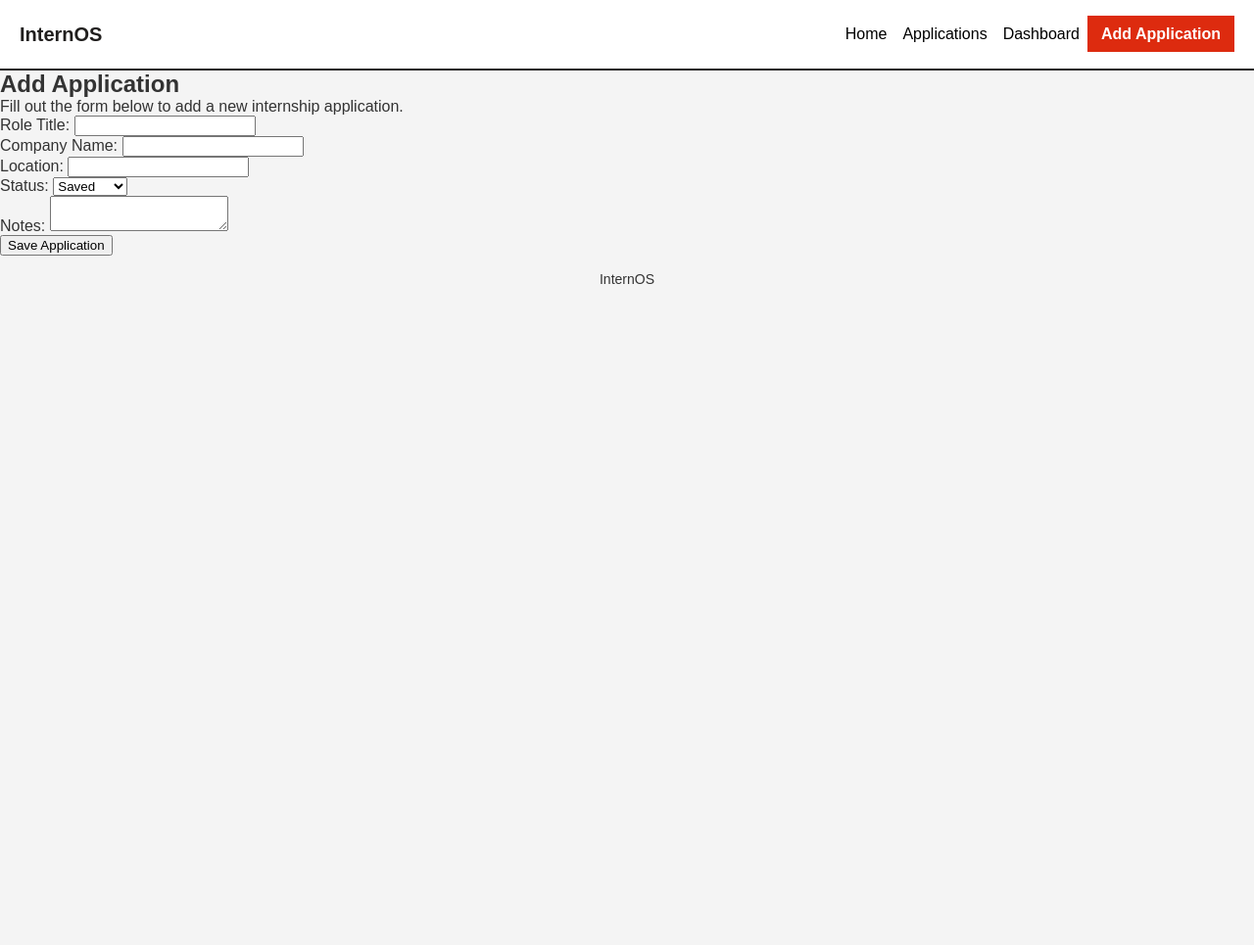
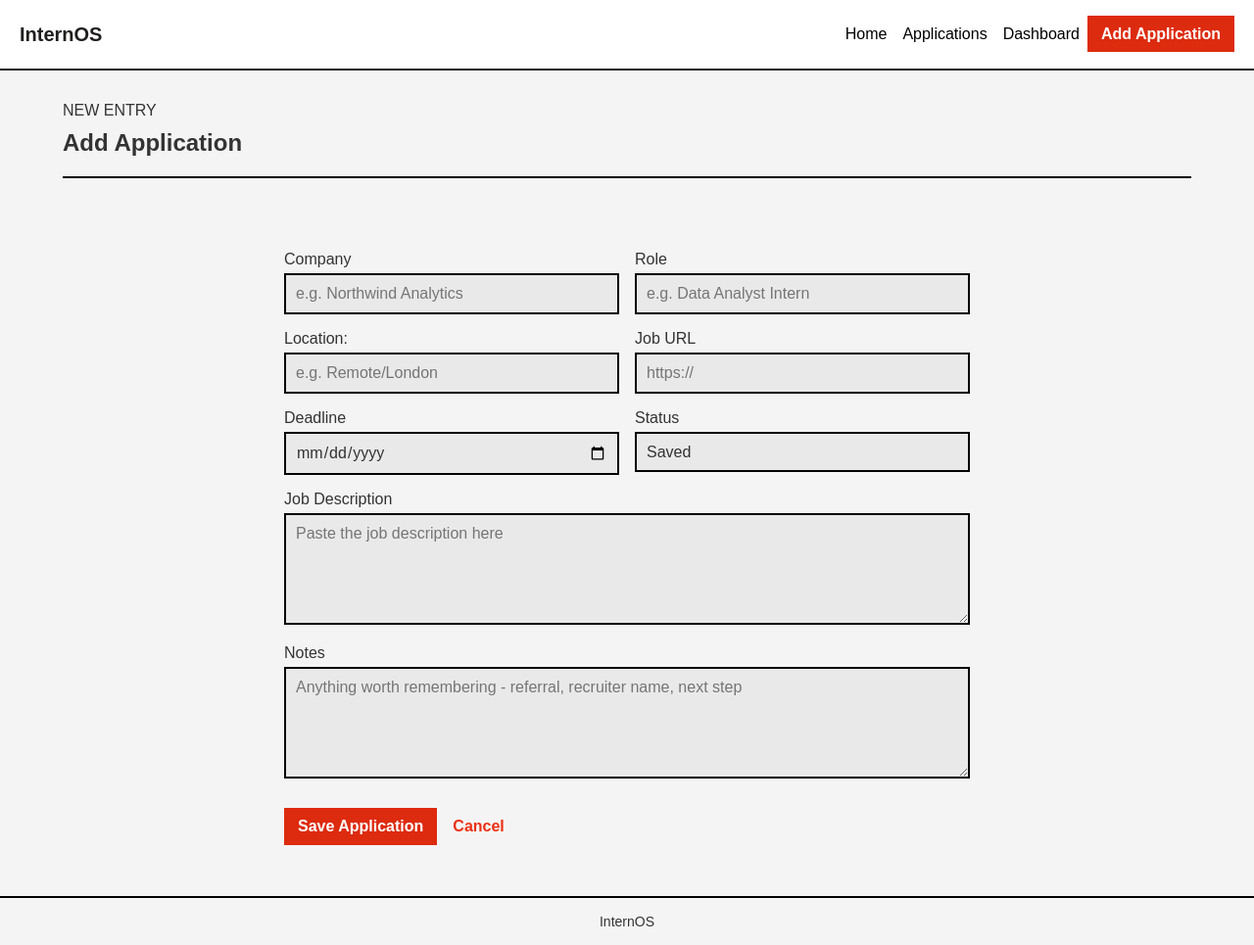
Before and after one commit to 30oh/internos, a Flask app: page /add-application in a window 1280 px wide. Shown: the whole page at 98% size. Before the commit the page ends 290 px from the top, so only its background shows below. Run offline with Flask 3, Linux system fonts and the light colour scheme.

Commit message:
Add Application Styled

```diff
--- a/static/css/styles.css
+++ b/static/css/styles.css
@@ -4,6 +4,19 @@
 }
 
 p, h1, h2, h3 {
+    margin: 0;
+}
+
+input, select, textarea, button {
+    appearance: none;          /* strips OS-native rendering */
+    -webkit-appearance: none;  /* Safari still needs the prefix */
+    font-family: inherit;      /* form controls don't inherit fonts by default */
+    font-size: inherit;
+    color: inherit;
+    background: none;
+    border: none;
+    border-radius: 0;
+    padding: 0;
     margin: 0;
 }
 
@@ -61,7 +74,7 @@ body {
 }
 
 /* Button styles */
-.navbar .addappbtn, .button-group .addappbtn, .addappbtn a {
+.navbar .addappbtn, .button-group .addappbtn, .addappbtn a, .save-application {
     background-color: #DD2B0F;
     color: #fff;
     font-weight: bold;
@@ -69,7 +82,7 @@ body {
     text-decoration: none;
 }
 
-.navbar .addappbtn:hover, .button-group .addappbtn:hover {
+.navbar .addappbtn:hover, .button-group .addappbtn:hover, .save-application:hover {
     color: #fff;
     background-color: #AE1800;
     text-decoration: none;
@@ -188,6 +201,68 @@ body {
 
 .dashboard-statistics {
     border-bottom: 2px solid #000;
+}
+
+/* Add Application Styling */
+
+.add-application-form {
+    border-bottom: 2px solid #000;
+}
+
+.main-add-application-section .container {
+    display: flex;
+    flex-direction: column;
+    border-bottom: 2px solid #000;
+    gap: 10px;
+    padding-bottom: 20px;
+}
+
+.add-application-form {
+    padding-bottom: 20px;
+    gap: 16px;
+    padding-top: 10px;
+}
+
+.add-application-form form {
+    display: grid;
+    grid-template-columns: repeat(2, 1fr);
+    gap: 16px;
+    max-width: 700px;
+    margin-inline: auto;
+}
+
+.add-application-form label {
+    display: block;
+    padding-bottom: 5px;
+}
+
+.add-application-form input, .add-application-form select, .add-application-form textarea {
+    background-color: #EAE9E9;
+    width: 100%;
+    border: 2px solid #000;
+}
+
+.add-application-form input, .add-application-form select {
+    padding: 10px 10px;
+}
+
+.add-application-form textarea {
+    padding: 10px;
+}
+
+.add-application-form .full-width, .add-application-form .form-actions {
+    grid-column: 1 / -1;
+}
+
+.add-application-form .form-actions {
+    padding-top: 10px;
+    display: flex;
+    gap: 16px;
+}
+
+.add-application-form .cancel {
+    color: #EC3013;
+    font-weight: bold;
 }
 
 /* Table Desgin */
--- a/templates/add_application.html
+++ b/templates/add_application.html
@@ -2,46 +2,69 @@
 
 {% block content %}
 
-<section>
+    <section class = "main-add-application-section">
+        <div class = "container">
+            <p class = "new-entry">NEW ENTRY</p>
             <h1>Add Application</h1>
-    <p>Fill out the form below to add a new internship application.</p>
+        </div>
     </section>
 
-<section>
+    <section class = "add-application-form">
+        <div class = "container">
             <form>
                 <div class="form-group">
-            <label for="role">Role Title:</label>
-            <input type="text" id="role" name="role" required>
+                    <label for="company">Company</label>
+                    <input type="text" id="company" name="company" placeholder="e.g. Northwind Analytics" required>
                 </div>
 
                 <div class="form-group">
-            <label for="company">Company Name:</label>
-            <input type="text" id="company" name="company" required>
+                    <label for="role">Role</label>
+                    <input type="text" id="role" name="role" placeholder="e.g. Data Analyst Intern" required>
                 </div>
 
                 <div class="form-group">
                     <label for="location">Location:</label>
-            <input type="text" id="location" name="location" required>
+                    <input type="text" id="location" name="location" placeholder="e.g. Remote/London" required>
                 </div>
 
                 <div class="form-group">
-            <label for="status">Status:</label>
+                    <label for="jobURL">Job URL</label>
+                    <input type="text" id="jobURL" name="jobURL" placeholder="https://" required>
+                </div>
+
+                <div class="form-group">
+                    <label for="deadline">Deadline</label>
+                    <input type="date" id="deadline" name="deadline" required>
+                </div>
+
+                <div class="form-group">
+                    <label for="status">Status</label>
                     <select id="status" name="status" required>
                         <option>Saved</option>
                         <option>Applied</option>
+                        <option>Online Assessment</option>
                         <option>Interview</option>
+                        <option>Offer</option>
                         <option>Rejected</option>
-                <option>Offer</option>
+                        <option>Withdrawn</option>
                     </select>
                 </div>
-
-        <div class="form-group">
-            <label for="notes">Notes:</label>
-            <textarea id="notes" name="notes"></textarea>
+                <div class="form-group full-width">
+                    <label for="jobDesc">Job Description</label>
+                    <textarea id="jobDesc" name="jobDesc" placeholder="Paste the job description here" rows="5"></textarea>
                 </div>
 
-        <button type="submit">Save Application</button>
+                <div class="form-group full-width">
+                    <label for="notes">Notes</label>
+                    <textarea id="notes" name="notes" placeholder="Anything worth remembering - referral, recruiter name, next step" rows="5"></textarea>
+                </div>
+
+                <div class="form-actions">
+                    <button type="submit" class="save-application">Save Application</button>
+                    <button type="reset" class="cancel">Cancel</button>
+                </div>
             </form>
+        </div>
     </section>
 
 {% endblock %}
```
Lines whose indentation alone changed are shown as unchanged.
